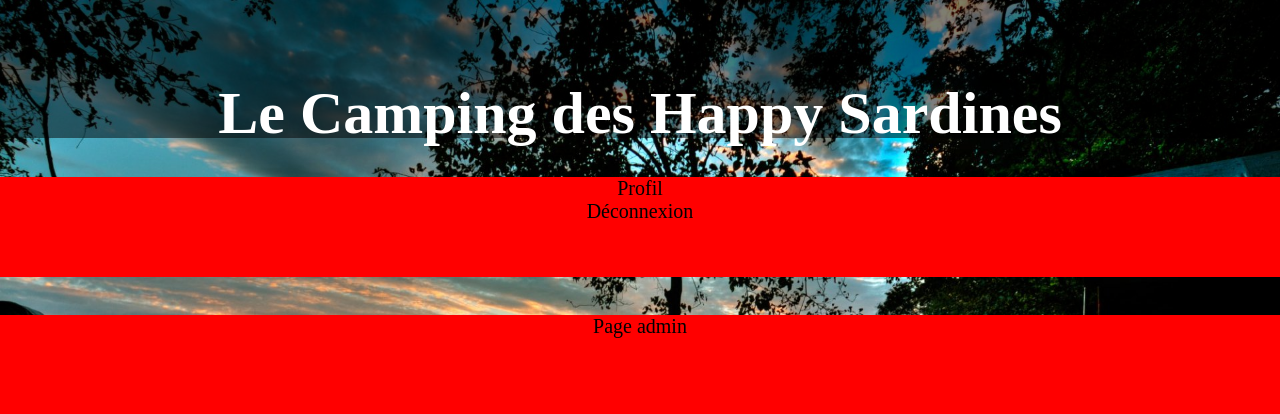
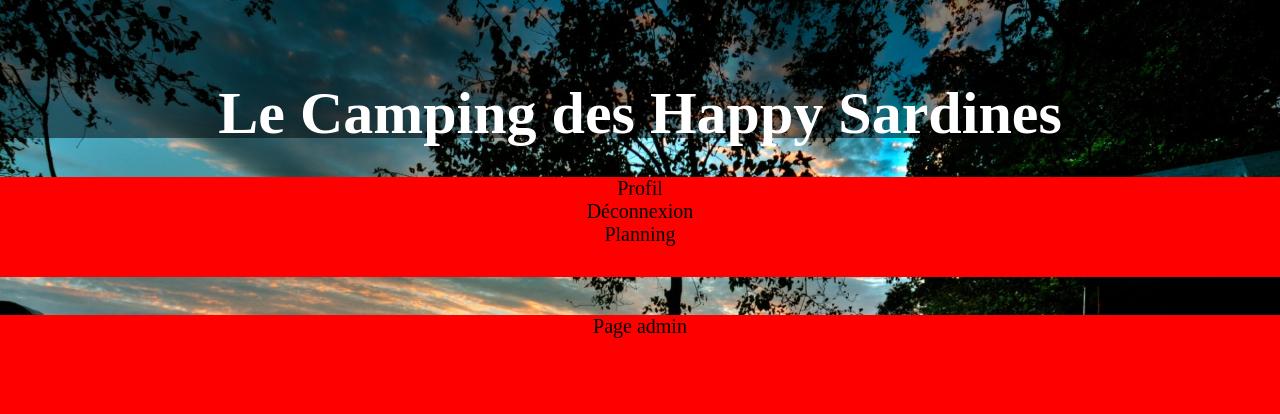
Before and after one commit to amine-bouchakour/camping, a PHP site: page /index.php in a window 1280 px wide. Shown: the top 414 px of the page. Run offline with PHP 8.4, Linux system fonts and the light colour scheme; a user stored in the database is signed in.

Commit message:
ajout onglet planning

```diff
--- a/header.php
+++ b/header.php
@@ -21,6 +21,8 @@
 			<!-- <a href="reservations.php">Réservations</a><br> -->
 			<a href="profil.php">Profil</a><br>
 			<a href="deconnexion">Déconnexion</a><br>
+			<a href="planning.php">Planning</a><br>
+
 		</div>
 
 		<?php
```
